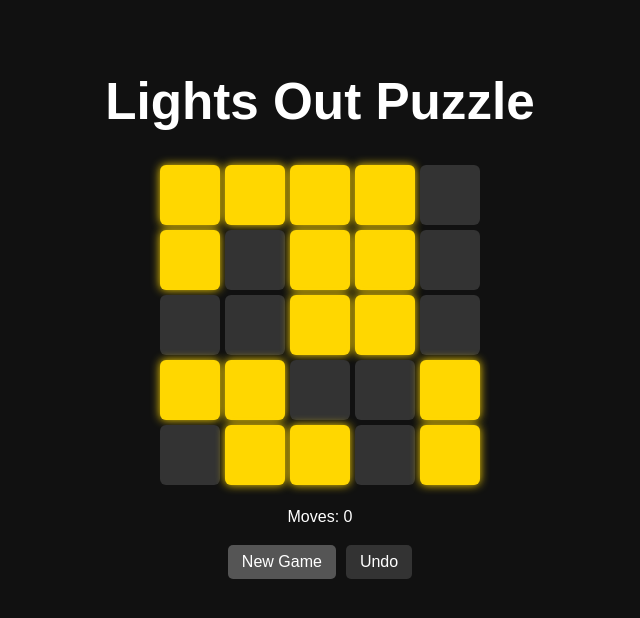
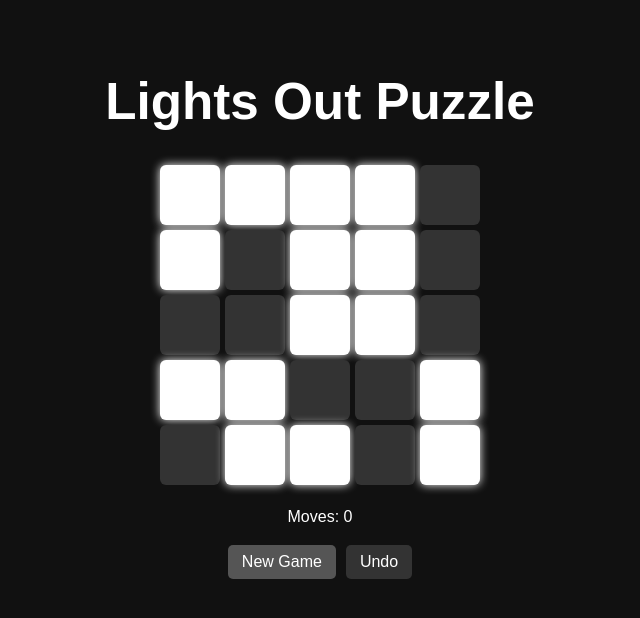
Before and after one commit to msar7760/light-out, a React (Vite) app: page / in a window 1280 px wide. Shown: the top 618 px of the page, without its empty margins (320-960 px from the left). Built offline with nearby package versions, Linux system fonts and the light colour scheme.

Commit message:
added changes for the colors

```diff
--- a/src/App.css
+++ b/src/App.css
@@ -32,8 +32,8 @@ body {
 }
 
 .light.on {
-  background-color: gold;
-  box-shadow: 0 0 10px gold;
+  background-color: white;
+  box-shadow: 0 0 10px white;
 }
 
 .light.off {
```
